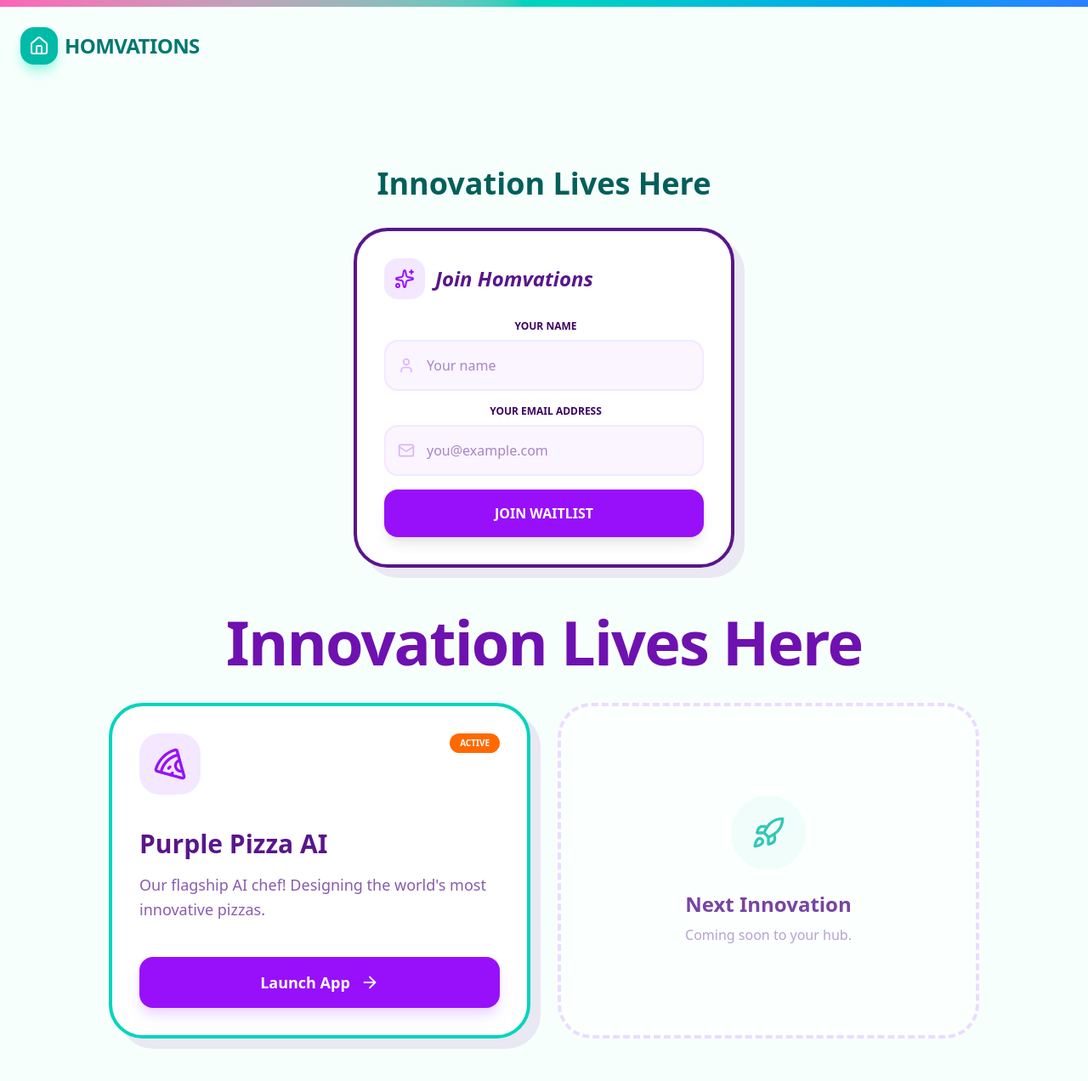
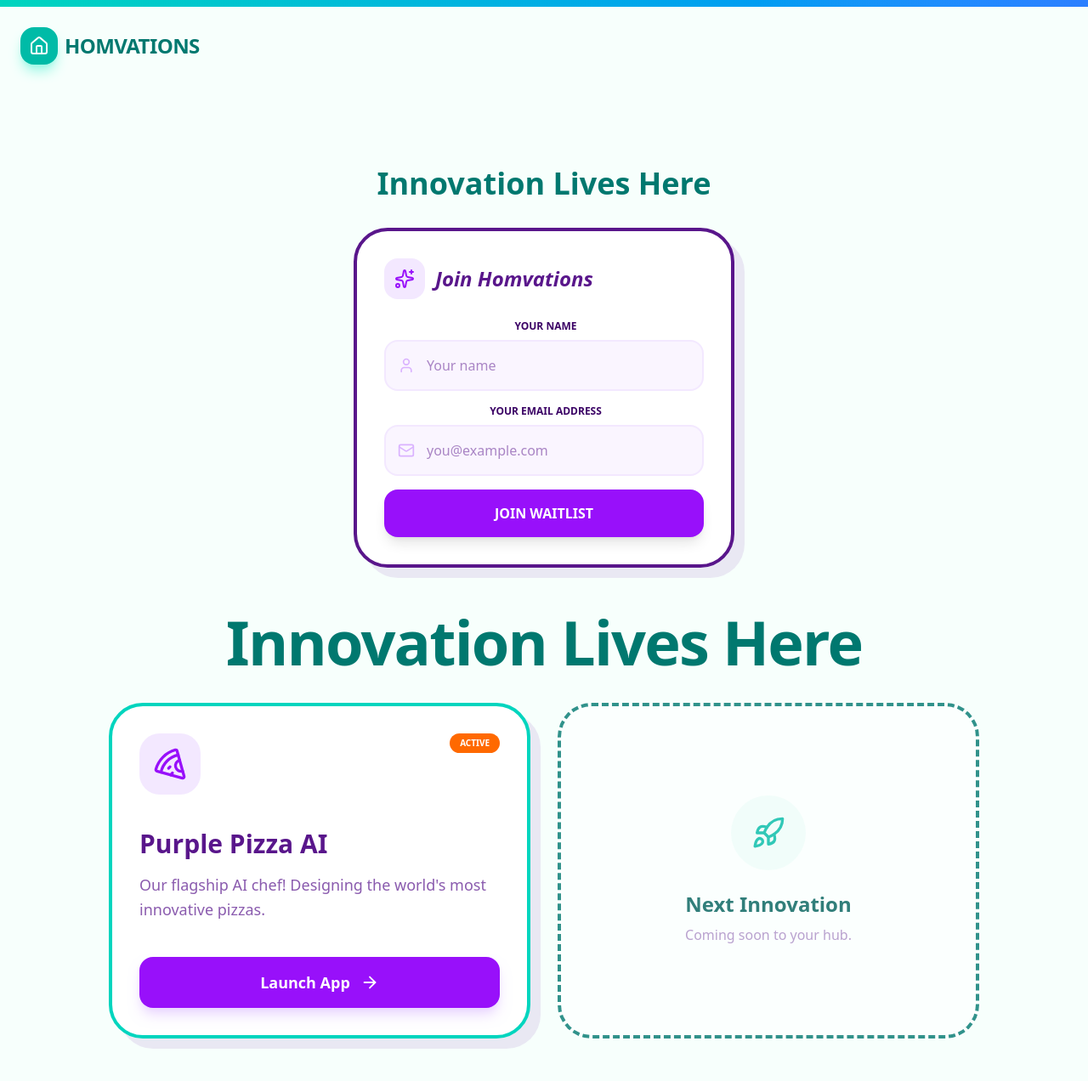
Before and after one commit to Sldwelle/homvations-site, a Next.js app: page / in a window 1280 px wide. Shown: the top 1272 px of the page at 85% size. Built offline with nearby package versions, Linux system fonts and the light colour scheme; no server answers.

Commit message:
Update page.tsx

```diff
--- a/src/app/page.tsx
+++ b/src/app/page.tsx
@@ -9,7 +9,7 @@ export default function HomvationsHub() {
 
     return (
     <div className="min-h-screen bg-[#f7fffc] text-[#153a52] font-sans pb-32">
-      <div className="h-2 bg-gradient-to-r from-pink-400 via-teal-400 to-blue-500 w-full" />
+      <div className="h-2 bg-gradient-to-r from-teal-400 to-blue-500 w-full" />
 
       {/* --- NAVIGATION --- */}
       <nav className="p-6 flex justify-between items-center max-w-7xl mx-auto">
@@ -24,11 +24,11 @@ export default function HomvationsHub() {
 
       <main className="max-w-7xl mx-auto px-6 py-12 text-center">
       <div className="py-12">
-        <h1 className="text-4xl font-black mb-8 text-teal-800">Innovation Lives Here</h1>
+        <h1 className="text-4xl font-black mb-8 text-teal-700">Innovation Lives Here</h1>
         <Auth />
       </div>
 
-            <h1 className="text-5xl md:text-7xl font-black mb-8 leading-[1.1] text-purple-800 tracking-tight">
+            <h1 className="text-5xl md:text-7xl font-black mb-8 leading-[1.1] text-teal-700 tracking-tight">
               Innovation Lives Here
             </h1>
 
@@ -45,9 +45,9 @@ export default function HomvationsHub() {
                 </a>
               </div>
 
-              <div className="bg-white/50 border-4 border-dashed border-purple-200 rounded-[2.5rem] p-8 flex flex-col justify-center items-center text-center opacity-80">
+              <div className="bg-white/50 border-4 border-dashed border-teal-700 rounded-[2.5rem] p-8 flex flex-col justify-center items-center text-center opacity-80">
                 <div className="bg-teal-50 text-teal-500 p-6 rounded-full mb-6"><Rocket size={40} /></div>
-                <h3 className="text-2xl font-bold mb-2 text-purple-900">Next Innovation</h3>
+                <h3 className="text-2xl font-bold mb-2 text-teal-800">Next Innovation</h3>
                 <p className="text-purple-900/50 font-medium">Coming soon to your hub.</p>
               </div>
             </div>
```
